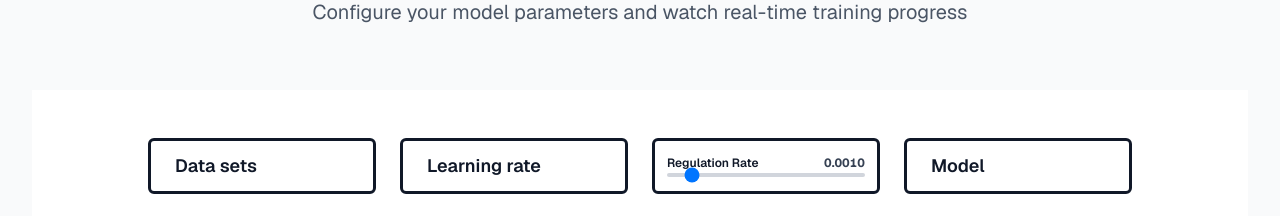
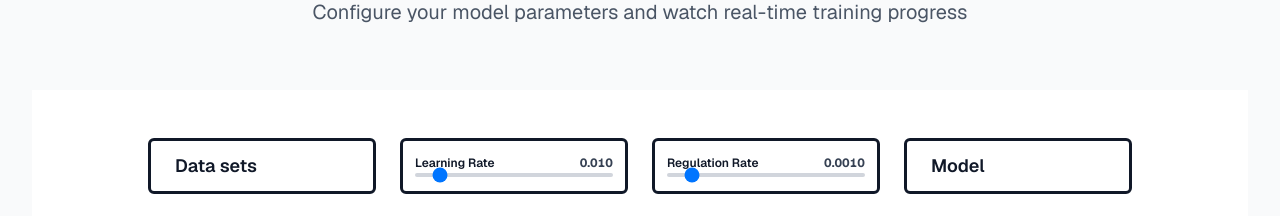
Before and after one commit to GraceG1225/NeuraSectProj, a Next.js app in the folder neurasect/: page / in a window 1280 px wide. Shown: the part 1900-2116 px from the top of the page. Built offline with nearby package versions, Linux system fonts and the light colour scheme; no server answers; the database is empty.

Commit message:
slider added

```diff
--- a/neurasect/src/app/page.tsx
+++ b/neurasect/src/app/page.tsx
@@ -408,6 +408,7 @@ export default function Home() {
  */
 
 function LiveTrainingMock() {
+  const [learningRate, setLearningRate] = useState<number>(0.01);
   const [regularizationRate, setRegularizationRate] = useState<number>(0.001);
 
   return (
@@ -421,9 +422,25 @@ function LiveTrainingMock() {
             <span className="text-lg font-semibold text-gray-900">Data sets</span>
           </div>
 
-          {/* Learning rate */}
-          <div className="h-[56px] rounded-md border-[3px] border-gray-900 bg-white flex items-center pl-6">
-            <span className="text-lg font-semibold text-gray-900">Learning rate</span>
+          {/* Learning rate with slider */}
+          <div className="h-[56px] rounded-md border-[3px] border-gray-900 bg-white flex flex-col items-center justify-center px-3 py-1">
+            <div className="flex items-center justify-between w-full mb-0.5">
+              <span className="text-xs font-semibold text-gray-900 leading-none">
+                Learning Rate
+              </span>
+              <span className="text-xs font-bold text-gray-700 tabular-nums">
+                {learningRate.toFixed(3)}
+              </span>
+            </div>
+            <input
+              type="range"
+              min="0.001"
+              max="0.1"
+              step="0.001"
+              value={learningRate}
+              onChange={(e) => setLearningRate(parseFloat(e.target.value))}
+              className="w-full h-1 appearance-none rounded bg-gray-300 cursor-pointer slider-compact"
+            />
           </div>
 
           {/* Regulation rate with slider */}
```
